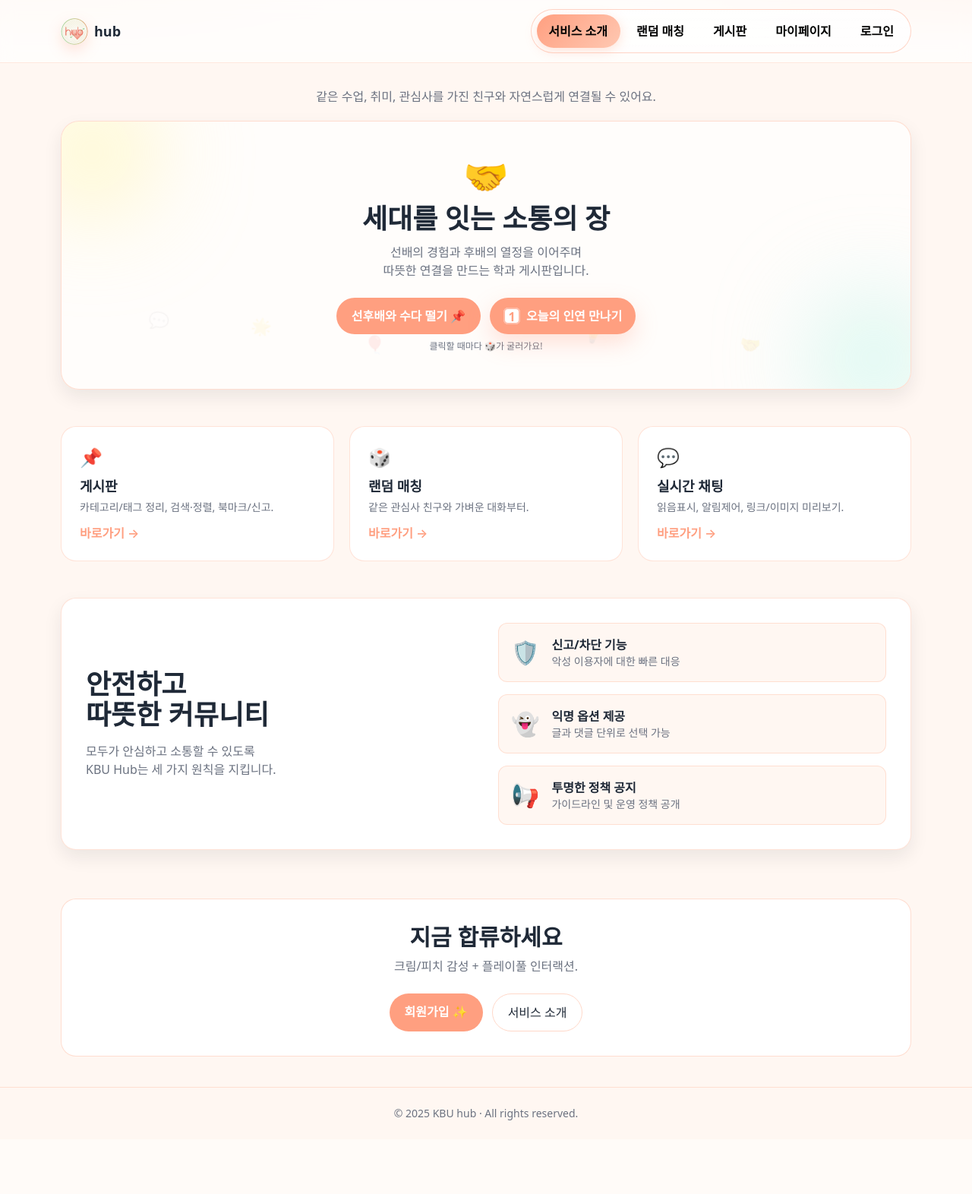
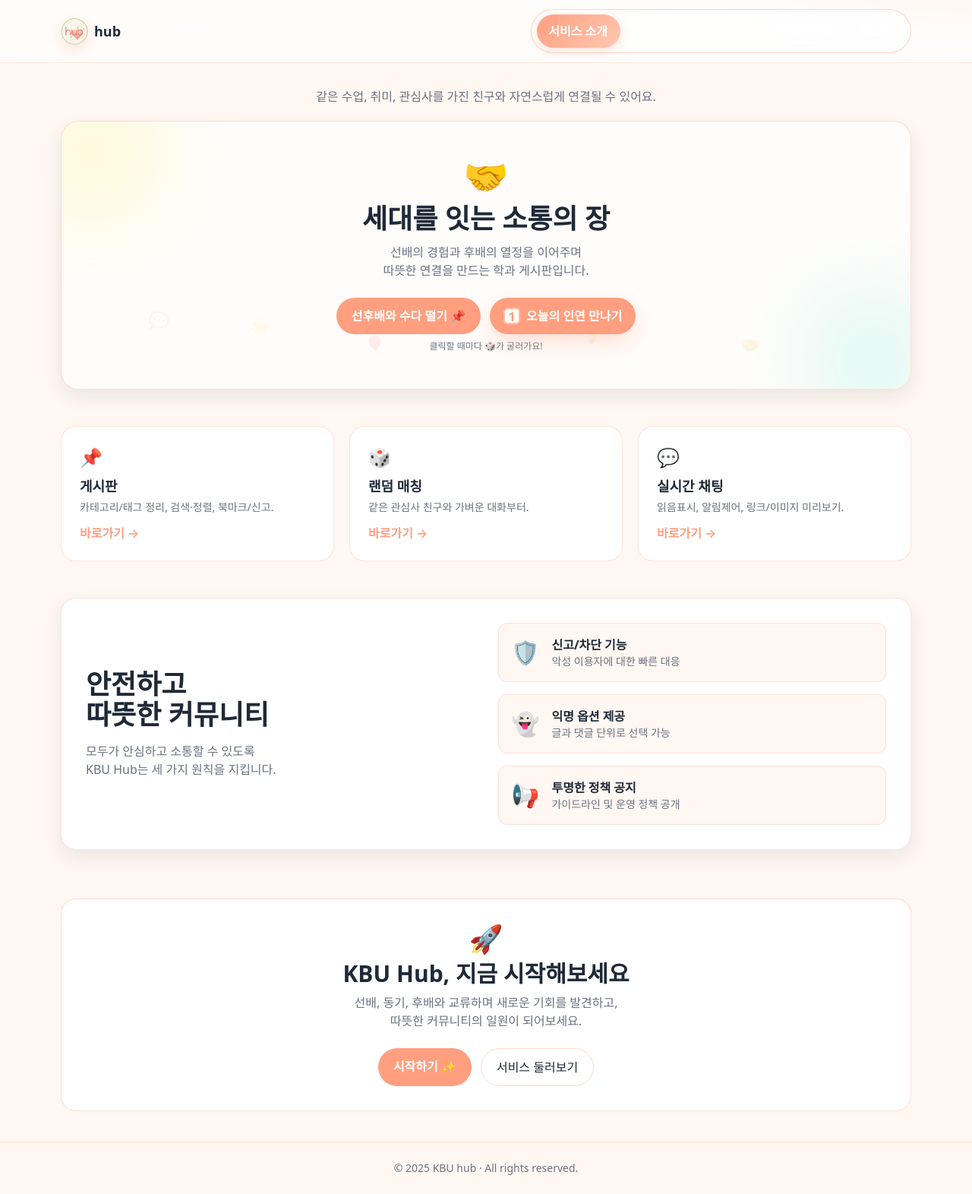
Before and after one commit to dongwook32/web_hub, a Flask app: page / in a window 1280 px wide. Shown: the whole page at 76% size. Before the commit the page ends 1475 px from the top, so only its background shows below. Run offline with Flask 3, Linux system fonts and the light colour scheme; some libraries are stand-ins or nearby versions; some web fonts are replaced.

Commit message:
메인페이지 8차 수정(내비게이션 바, 섹션

```diff
--- a/hub_python/templates/index.html
+++ b/hub_python/templates/index.html
@@ -34,21 +34,17 @@
     padding: 10px 16px;
     border-radius: 999px;
     font-weight: 700;
-    /* ✅ [수정] 모든 글자색을 흰색으로 변경 */
-    color: #000000;
+    color: #FFFFFF; /* 모든 글자색을 흰색으로 통일 */
     display: flex;
     align-items: center;
     gap: 8px;
     transition: color .3s ease, transform .18s ease;
 }
 
+/* ✅ [수정] 마우스를 올렸을 때 글자색이 흰색으로 유지되도록 color 속성 추가 */
 .nav-item:hover {
     transform: translateY(-2px);
-}
-
-.nav-item.active {
-    /* ✅ [수정] color 속성을 제거하여 부모 스타일을 따르게 함 */
-    /* color: white; <-- 이 줄을 삭제하거나 주석 처리 */
+    color: #FFFFFF; /* 마우스 호버 시 글자색 흰색으로 유지 */
 }
 
     /* ✅ [수정됨] 애니메이션 bubble 스타일 */
@@ -200,16 +196,17 @@
     </div>
   </div>
 </section>
-    <section class="max-w-6xl mx-auto px-4 py-10">
-      <div class="reveal rounded-xl2 border border-peach/60 bg-white p-6 md:p-8 text-center">
-          <h3 class="text-2xl md:text-3xl font-extrabold">지금 합류하세요</h3>
-          <p class="mt-2 text-cocoa">크림/피치 감성 + 플레이풀 인터랙션.</p>
-          <div class="mt-6 flex justify-center gap-3">
-              <a href="{{ url_for('signup_terms_page') }}" class="px-5 py-3 rounded-bubble bg-peachDeep text-white font-extrabold glow">회원가입 ✨</a>
-              <a href="{{ url_for('main_page') }}" class="px-5 py-3 rounded-bubble border border-peach/70 hover:shadow-soft transition">서비스 소개</a>
-          </div>
+<section class="max-w-6xl mx-auto px-4 py-10">
+    <div class="reveal rounded-xl2 border border-peach/60 bg-white p-6 md:p-8 text-center">
+      <div class="text-4xl">🚀</div>
+      <h3 class="text-2xl md:text-3xl font-extrabold mt-2">KBU Hub, 지금 시작해보세요</h3>
+      <p class="mt-2 text-cocoa">선배, 동기, 후배와 교류하며 새로운 기회를 발견하고,<br>따뜻한 커뮤니티의 일원이 되어보세요.</p>
+      <div class="mt-6 flex justify-center gap-3">
+        <a href="{{ url_for('signup_terms_page') }}" class="px-5 py-3 rounded-bubble bg-peachDeep text-white font-extrabold glow">시작하기 ✨</a>
+        <a href="{{ url_for('main_page') }}" class="px-5 py-3 rounded-bubble border border-peach/70 hover:shadow-soft transition">서비스 둘러보기</a>
       </div>
-    </section>
+    </div>
+</section>
   </main>
 
   <footer class="border-t border-peach/50">
```
